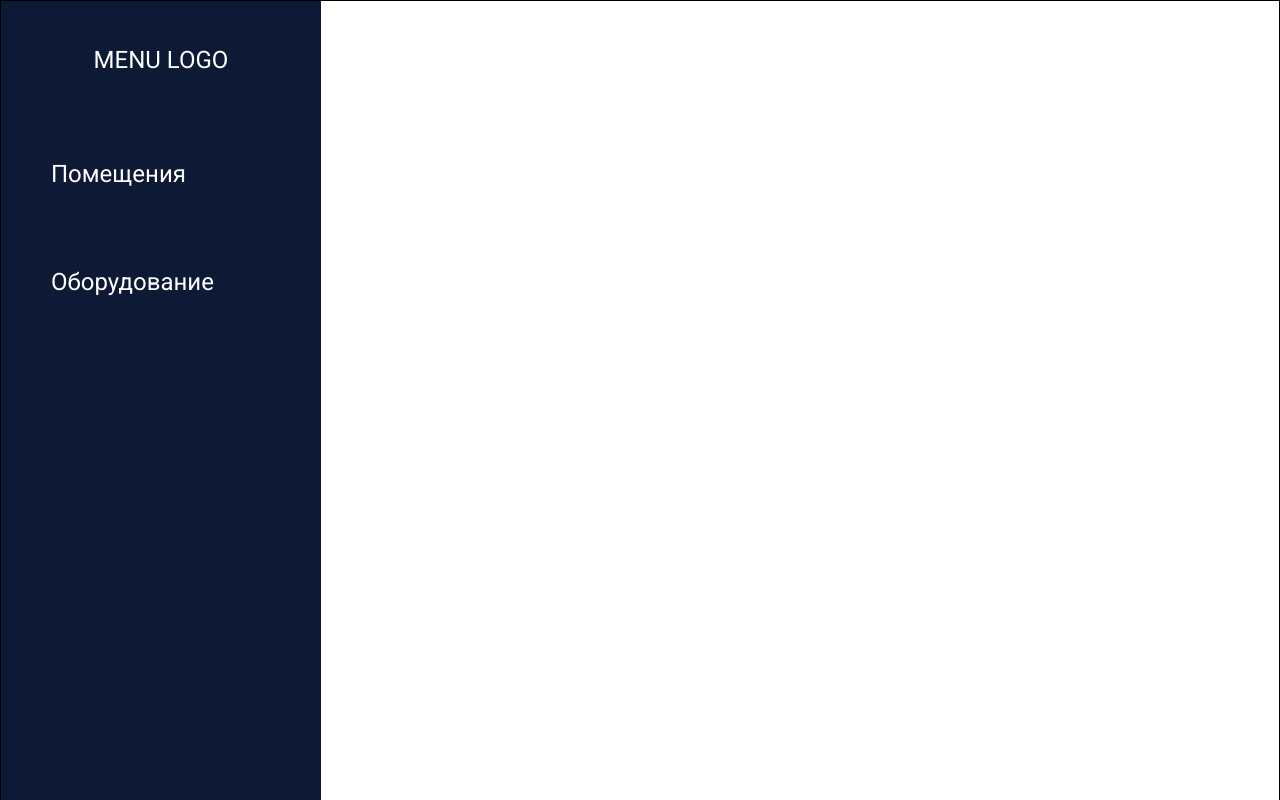
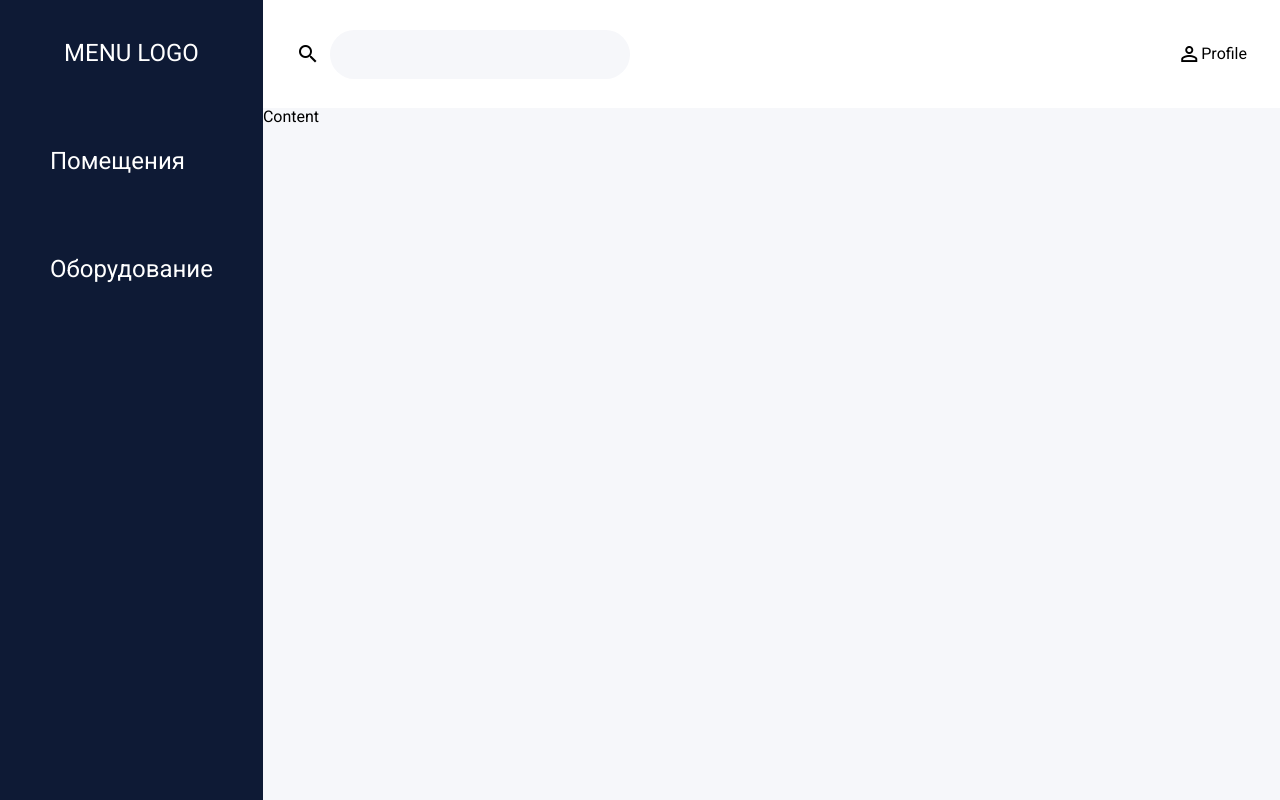
Before and after one commit to RomanEdigarev/docvision, a React (Create React App) app: page / in a window 1280 px wide. Shown: the top 800 px of the page. Built offline with nearby package versions, Linux system fonts and the light colour scheme.

Commit message:
create header

```diff
--- a/public/index.html
+++ b/public/index.html
@@ -12,6 +12,7 @@
     <link rel="apple-touch-icon" href="%PUBLIC_URL%/logo192.png" />
     <link rel="preconnect" href="https://fonts.gstatic.com">
     <link href="https://fonts.googleapis.com/css2?family=Roboto:wght@100;300;400;500;700;900&display=swap" rel="stylesheet">
+    <link rel="stylesheet" href="https://fonts.googleapis.com/icon?family=Material+Icons">
     <!--
       manifest.json provides metadata used when your web app is installed on a
       user's mobile device or desktop. See https://developers.google.com/web/fundamentals/web-app-manifest/
--- a/src/App.tsx
+++ b/src/App.tsx
@@ -2,6 +2,8 @@ import React from 'react';
 import './style.scss';
 import {Menu} from "./sections/Menu";
 import {BrowserRouter as Router, Route} from 'react-router-dom'
+import {Header} from "./sections/Header";
+import Content from "./sections/Content";
 
 
 function App() {
@@ -9,6 +11,10 @@ function App() {
     <Router>
       <div className={'app'}>
         <Menu/>
+        <div className="layout">
+          <Header/>
+          <Content/>
+        </div>
       </div>
     </Router>
   );
--- a/src/index.css
+++ b/src/index.css
@@ -27,10 +27,10 @@ html {
 
 body {
   margin: 0 auto;
-  border: 1px solid black;
   width: 100%;
   max-width: 1920px;
   max-height: 1080px;
+  height: 1080px;
 }
 
 /**
--- /dev/null
+++ b/src/sections/Content/index.tsx
@@ -0,0 +1,11 @@
+import React from 'react';
+
+const Content = () => {
+  return (
+    <div className={'layout__content'}>
+      Content
+    </div>
+  );
+};
+
+export default Content;
--- /dev/null
+++ b/src/sections/Header/index.tsx
@@ -0,0 +1,16 @@
+import React from 'react';
+
+export const Header = () => {
+  return (
+    <div className={'layout__header'}>
+      <div className="layout__header__search">
+        <span className="material-icons">search</span>
+        <input className={'layout__header__search__input'} type="text"/>
+      </div>
+     <div className="layout__header__profile">
+       <span className="material-icons">perm_identity</span>
+       <span>Profile</span>
+     </div>
+    </div>
+  );
+};
--- a/src/sections/index.ts
+++ b/src/sections/index.ts
@@ -1 +1,3 @@
 export * from './Menu'
+export * from './Header'
+export * from './Content'
--- a/src/style.scss
+++ b/src/style.scss
@@ -1,5 +1,6 @@
 .app {
   display: flex;
+  height: 1080px
 }
 
 .menu {
@@ -12,7 +13,7 @@
   height: 1080px;
 
   &__logo {
-    height: 120px;
+    height: 10%;
     display: flex;
     justify-content: center;
     align-items: center;
@@ -31,3 +32,49 @@
     }
   }
 }
+
+.layout {
+  display: flex;
+  flex-direction: column;
+  width: 100%;
+  height: 100%;
+  background-color: #f6f7fa;
+
+  &__header {
+    display: flex;
+    align-items: center;
+    justify-content: space-between;
+    width: 100%;
+    height: 10%;
+    background-color: #ffffff;
+    padding: 33px;
+
+    &__search {
+      display: flex;
+      align-items: center;
+
+      &__input {
+        width: 300px;
+        height: 80%;
+        border: none;
+        padding: 15px;
+        border-radius: 50px;
+        background-color: #f6f7fa;
+        outline: none;
+        margin-left: 10px;
+      }
+    }
+
+    &__profile {
+      display: flex;
+      align-items: center;
+    }
+
+  }
+
+  &__content {
+    display: flex;
+    width: 100%;
+    height: 90%;
+  }
+}
```
Also changed, not shown: 1 other file (tests, documents, lock files or other folders).
